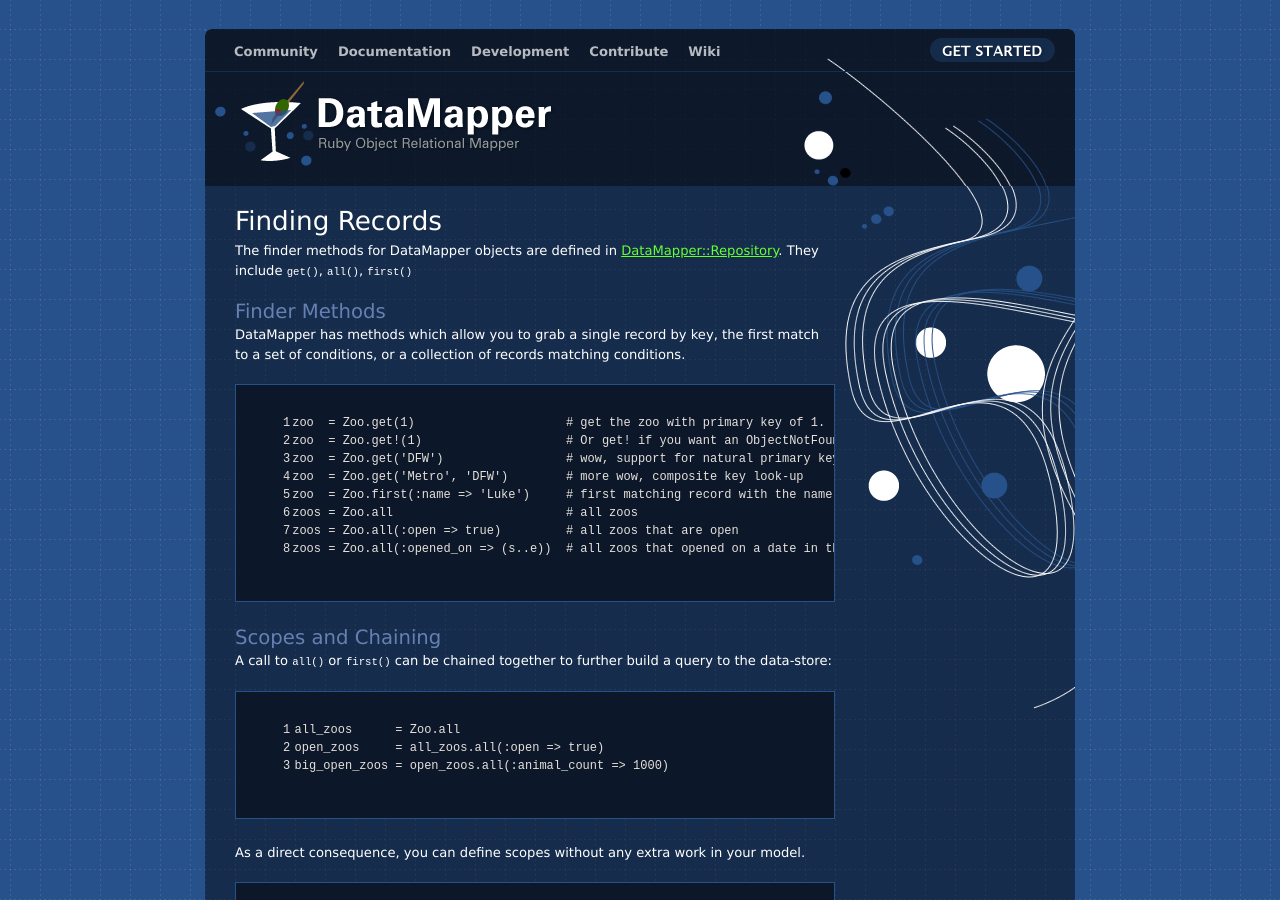
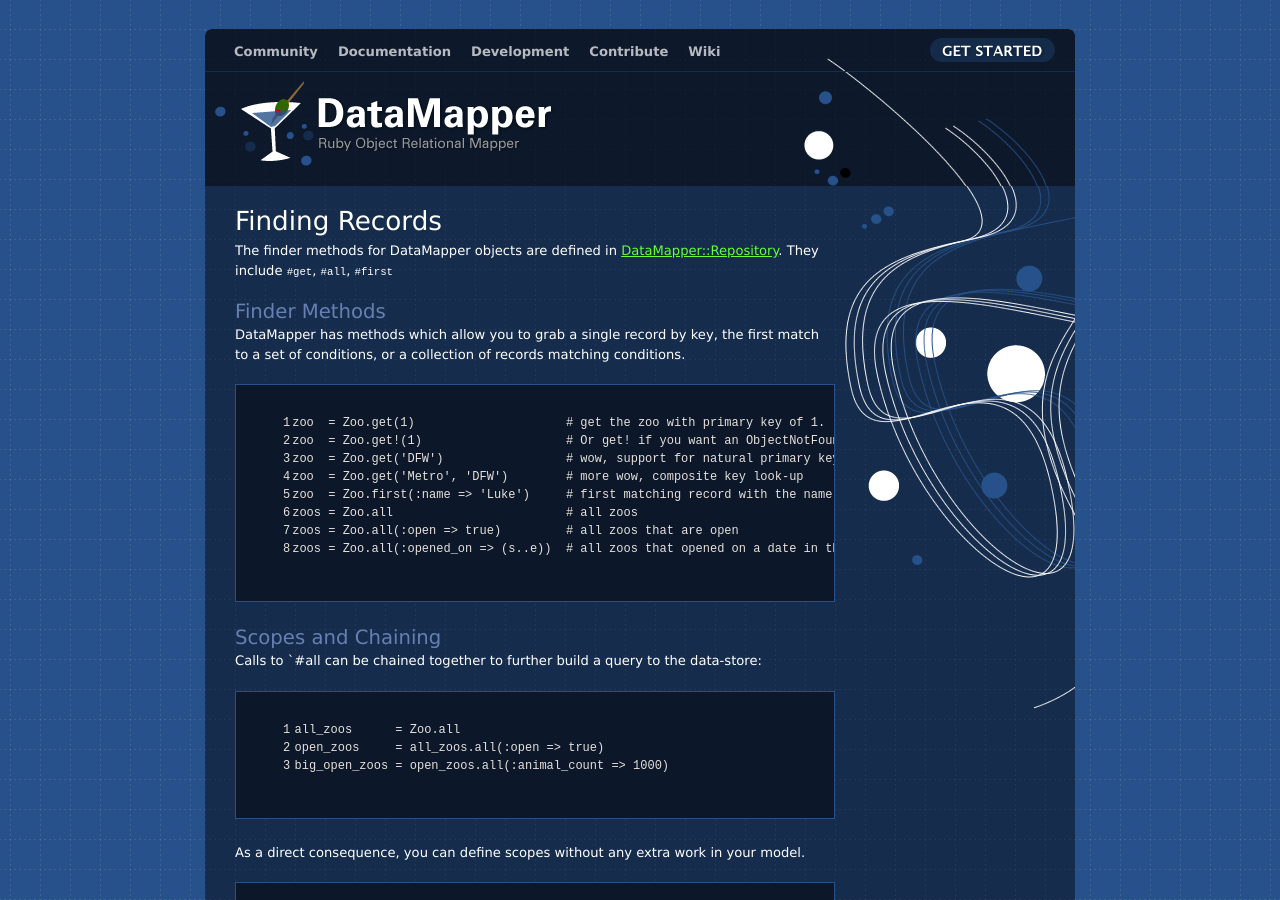
Before and after one commit to datamapper/datamapper.github.com, a Jekyll site: the page built from docs/find.markdown, in a window 1280 px wide and 900 px high. Built offline with Jekyll 4.4.1, drawn with Linux system fonts in a browser that asks for light colours.

Commit message:
More consistency when specifying method names

```diff
--- a/docs/dm_more/types.markdown
+++ b/docs/dm_more/types.markdown
@@ -133,7 +133,7 @@ To assign a primitive to a type, either make the type descend from
 A type's `dump(value)` method is called when the object is saved
 to the data-store. It is responsible for mapping whatever is assigned to the
 property on to the primitive type. For example, the EpochTime Type saves an
-integer directly to the data-store, or calls `to_i()` if a Time object is passed
+integer directly to the data-store, or calls `#to_i` if a Time object is passed
 to it.
 
 ### load
--- a/docs/find.markdown
+++ b/docs/find.markdown
@@ -9,7 +9,7 @@ created_at: Tue Dec 04 14:46:32 +1030 2007
 ================
 
 The finder methods for DataMapper objects are defined in
-[DataMapper::Repository][DataMapper_Repository]. They include `get()`, `all()`, `first()`
+[DataMapper::Repository][DataMapper_Repository]. They include `#get`, `#all`, `#first`
 
 Finder Methods
 --------------
@@ -31,8 +31,7 @@ zoos = Zoo.all(:opened_on => (s..e))  # all zoos that opened on a date in the da
 Scopes and Chaining
 -------------------
 
-A call to `all()` or `first()` can be chained together to further build a query
-to the data-store:
+Calls to `#all can be chained together to further build a query to the data-store:
 
 {% highlight ruby linenos %}
 all_zoos      = Zoo.all
@@ -197,7 +196,7 @@ Combining Queries
 -----------------
 
 Sometimes, the simple queries DataMapper allows you to specify with the hash
-interface to `all()` just won't cut it.  This might be because you want to
+interface to `#all` just won't cut it.  This might be because you want to
 specify an `OR` condition, though that's just one possibility.  To accomplish
 more complex queries, DataMapper allows queries (or more accurately,
 Collections) to be combined using set operators.
--- a/docs/properties.markdown
+++ b/docs/properties.markdown
@@ -150,7 +150,7 @@ end
 {% endhighlight %}
 
 In this example, only the title (and the id, of course) will be loaded from the
-data-store on a `Post.all()`. But as soon as the value for subtitle, body or
+data-store on a `Post.all`. But as soon as the value for subtitle, body or
 views are called, all three will be loaded at once, since they're members of the
 `:show` group. The summary property on the other hand, will only be fetched when
 it is asked for.
```
